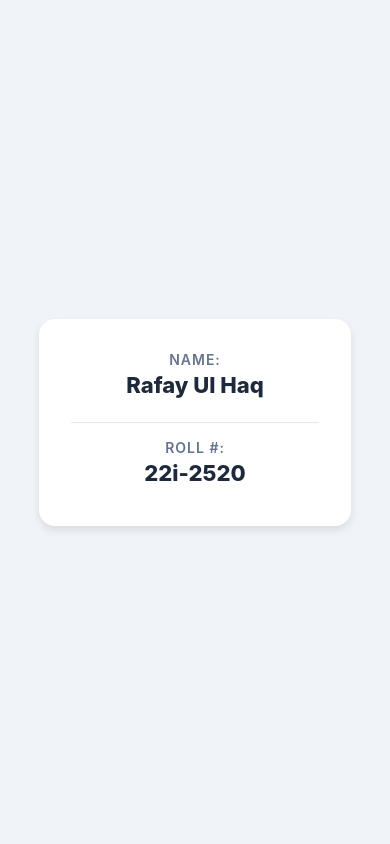
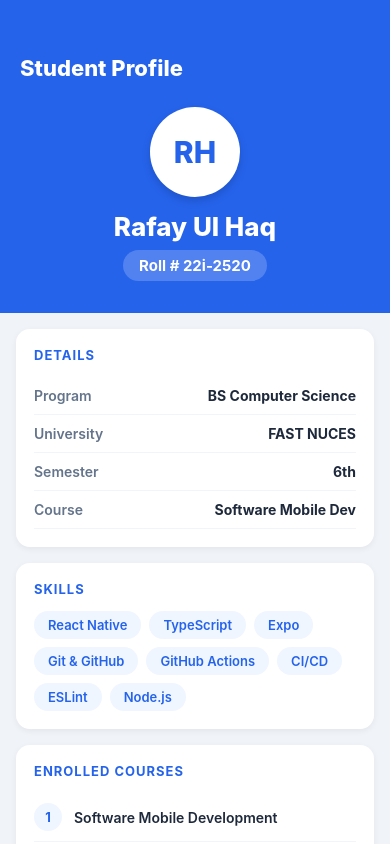
Before and after one commit to RafayUlHaq/SMDTask, a React Native app: screen / in a window 390 px wide. Built offline with nearby package versions, Linux system fonts and the light colour scheme.

Commit message:
feat: expand UI with scrollable student profile page

```diff
--- a/App.tsx
+++ b/App.tsx
@@ -1,17 +1,112 @@
 import { StatusBar } from 'expo-status-bar';
-import { StyleSheet, Text, View } from 'react-native';
+import { StyleSheet, Text, View, ScrollView } from 'react-native';
+
+const SKILLS = [
+  'React Native', 'TypeScript', 'Expo', 'Git & GitHub',
+  'GitHub Actions', 'CI/CD', 'ESLint', 'Node.js',
+];
+
+const COURSES = [
+  'Software Mobile Development',
+  'Data Structures & Algorithms',
+  'Object Oriented Programming',
+  'Database Systems',
+  'Computer Networks',
+];
 
 export default function App() {
   return (
     <View style={styles.container}>
-      <View style={styles.card}>
-        <Text style={styles.label}>Name:</Text>
-        <Text style={styles.value}>Rafay Ul Haq</Text>
-        <View style={styles.divider} />
-        <Text style={styles.label}>Roll #:</Text>
-        <Text style={styles.value}>22i-2520</Text>
+      <StatusBar style="light" />
+
+      {/* Fixed Header */}
+      <View style={styles.header}>
+        <Text style={styles.headerTitle}>Student Profile</Text>
       </View>
-      <StatusBar style="auto" />
+
+      <ScrollView
+        contentContainerStyle={styles.scrollContent}
+        showsVerticalScrollIndicator={false}
+      >
+        {/* Profile Card */}
+        <View style={styles.profileCard}>
+          <View style={styles.avatar}>
+            <Text style={styles.avatarText}>RH</Text>
+          </View>
+          <Text style={styles.name}>Rafay Ul Haq</Text>
+          <Text style={styles.rollBadge}>Roll # 22i-2520</Text>
+        </View>
+
+        {/* Info Section */}
+        <View style={styles.section}>
+          <Text style={styles.sectionTitle}>Details</Text>
+
+          <View style={styles.infoRow}>
+            <Text style={styles.infoLabel}>Program</Text>
+            <Text style={styles.infoValue}>BS Computer Science</Text>
+          </View>
+          <View style={styles.infoRow}>
+            <Text style={styles.infoLabel}>University</Text>
+            <Text style={styles.infoValue}>FAST NUCES</Text>
+          </View>
+          <View style={styles.infoRow}>
+            <Text style={styles.infoLabel}>Semester</Text>
+            <Text style={styles.infoValue}>6th</Text>
+          </View>
+          <View style={styles.infoRow}>
+            <Text style={styles.infoLabel}>Course</Text>
+            <Text style={styles.infoValue}>Software Mobile Dev</Text>
+          </View>
+        </View>
+
+        {/* Skills Section */}
+        <View style={styles.section}>
+          <Text style={styles.sectionTitle}>Skills</Text>
+          <View style={styles.tagsContainer}>
+            {SKILLS.map((skill) => (
+              <View key={skill} style={styles.tag}>
+                <Text style={styles.tagText}>{skill}</Text>
+              </View>
+            ))}
+          </View>
+        </View>
+
+        {/* Courses Section */}
+        <View style={styles.section}>
+          <Text style={styles.sectionTitle}>Enrolled Courses</Text>
+          {COURSES.map((course, index) => (
+            <View key={course} style={styles.courseRow}>
+              <View style={styles.courseIndex}>
+                <Text style={styles.courseIndexText}>{index + 1}</Text>
+              </View>
+              <Text style={styles.courseText}>{course}</Text>
+            </View>
+          ))}
+        </View>
+
+        {/* Project Section */}
+        <View style={styles.section}>
+          <Text style={styles.sectionTitle}>Project</Text>
+          <View style={styles.projectCard}>
+            <Text style={styles.projectName}>expo-product-explorer</Text>
+            <Text style={styles.projectDesc}>
+              A React Native / Expo application demonstrating Git workflows,
+              GitHub Actions CI/CD pipeline, and Expo MCP integration.
+            </Text>
+            <View style={styles.techRow}>
+              {['Expo', 'TypeScript', 'GitHub Actions'].map((t) => (
+                <View key={t} style={styles.techBadge}>
+                  <Text style={styles.techText}>{t}</Text>
+                </View>
+              ))}
+            </View>
+          </View>
+        </View>
+
+        <View style={styles.footer}>
+          <Text style={styles.footerText}>SMD Lab Task — 2026</Text>
+        </View>
+      </ScrollView>
     </View>
   );
 }
@@ -20,39 +115,184 @@ const styles = StyleSheet.create({
   container: {
     flex: 1,
     backgroundColor: '#f0f4f8',
+  },
+  header: {
+    backgroundColor: '#2563eb',
+    paddingTop: 55,
+    paddingBottom: 18,
+    paddingHorizontal: 20,
+  },
+  headerTitle: {
+    fontSize: 22,
+    fontWeight: '800',
+    color: '#ffffff',
+  },
+  scrollContent: {
+    paddingBottom: 40,
+  },
+  profileCard: {
+    backgroundColor: '#2563eb',
+    alignItems: 'center',
+    paddingBottom: 32,
+    paddingTop: 8,
+  },
+  avatar: {
+    width: 90,
+    height: 90,
+    borderRadius: 45,
+    backgroundColor: '#ffffff',
+    alignItems: 'center',
+    justifyContent: 'center',
+    marginBottom: 14,
+    shadowColor: '#000',
+    shadowOffset: { width: 0, height: 4 },
+    shadowOpacity: 0.15,
+    shadowRadius: 8,
+    elevation: 6,
+  },
+  avatarText: {
+    fontSize: 30,
+    fontWeight: '800',
+    color: '#2563eb',
+  },
+  name: {
+    fontSize: 26,
+    fontWeight: '800',
+    color: '#ffffff',
+    marginBottom: 8,
+  },
+  rollBadge: {
+    backgroundColor: 'rgba(255,255,255,0.2)',
+    borderRadius: 20,
+    paddingHorizontal: 16,
+    paddingVertical: 6,
+    fontSize: 15,
+    fontWeight: '700',
+    color: '#ffffff',
+  },
+  section: {
+    backgroundColor: '#ffffff',
+    marginHorizontal: 16,
+    marginTop: 16,
+    borderRadius: 14,
+    padding: 18,
+    shadowColor: '#000',
+    shadowOffset: { width: 0, height: 2 },
+    shadowOpacity: 0.06,
+    shadowRadius: 6,
+    elevation: 3,
+  },
+  sectionTitle: {
+    fontSize: 13,
+    fontWeight: '700',
+    color: '#2563eb',
+    textTransform: 'uppercase',
+    letterSpacing: 1,
+    marginBottom: 14,
+  },
+  infoRow: {
+    flexDirection: 'row',
+    justifyContent: 'space-between',
+    alignItems: 'center',
+    paddingVertical: 10,
+    borderBottomWidth: 1,
+    borderBottomColor: '#f1f5f9',
+  },
+  infoLabel: {
+    fontSize: 14,
+    color: '#64748b',
+    fontWeight: '600',
+  },
+  infoValue: {
+    fontSize: 14,
+    color: '#1e293b',
+    fontWeight: '700',
+  },
+  tagsContainer: {
+    flexDirection: 'row',
+    flexWrap: 'wrap',
+    gap: 8,
+  },
+  tag: {
+    backgroundColor: '#eff6ff',
+    borderRadius: 20,
+    paddingHorizontal: 14,
+    paddingVertical: 6,
+  },
+  tagText: {
+    fontSize: 13,
+    color: '#2563eb',
+    fontWeight: '600',
+  },
+  courseRow: {
+    flexDirection: 'row',
+    alignItems: 'center',
+    paddingVertical: 10,
+    borderBottomWidth: 1,
+    borderBottomColor: '#f1f5f9',
+    gap: 12,
+  },
+  courseIndex: {
+    width: 28,
+    height: 28,
+    borderRadius: 14,
+    backgroundColor: '#eff6ff',
     alignItems: 'center',
     justifyContent: 'center',
   },
-  card: {
-    backgroundColor: '#ffffff',
-    borderRadius: 16,
-    padding: 32,
-    alignItems: 'center',
-    width: '80%',
-    shadowColor: '#000',
-    shadowOffset: { width: 0, height: 4 },
-    shadowOpacity: 0.1,
-    shadowRadius: 8,
-    elevation: 5,
+  courseIndexText: {
+    fontSize: 13,
+    fontWeight: '700',
+    color: '#2563eb',
   },
-  label: {
+  courseText: {
     fontSize: 14,
-    color: '#64748b',
+    color: '#1e293b',
     fontWeight: '600',
-    textTransform: 'uppercase',
-    letterSpacing: 1,
-    marginBottom: 4,
+    flex: 1,
   },
-  value: {
-    fontSize: 22,
+  projectCard: {
+    backgroundColor: '#f8fafc',
+    borderRadius: 10,
+    padding: 14,
+    borderWidth: 1,
+    borderColor: '#e2e8f0',
+  },
+  projectName: {
+    fontSize: 16,
     fontWeight: '800',
     color: '#1e293b',
     marginBottom: 8,
   },
-  divider: {
-    width: '100%',
-    height: 1,
-    backgroundColor: '#e2e8f0',
-    marginVertical: 16,
+  projectDesc: {
+    fontSize: 13,
+    color: '#64748b',
+    lineHeight: 20,
+    marginBottom: 12,
+  },
+  techRow: {
+    flexDirection: 'row',
+    gap: 8,
+    flexWrap: 'wrap',
+  },
+  techBadge: {
+    backgroundColor: '#2563eb',
+    borderRadius: 6,
+    paddingHorizontal: 10,
+    paddingVertical: 4,
+  },
+  techText: {
+    fontSize: 12,
+    color: '#ffffff',
+    fontWeight: '700',
+  },
+  footer: {
+    alignItems: 'center',
+    marginTop: 24,
+  },
+  footerText: {
+    fontSize: 13,
+    color: '#94a3b8',
+    fontWeight: '500',
   },
 });
```
